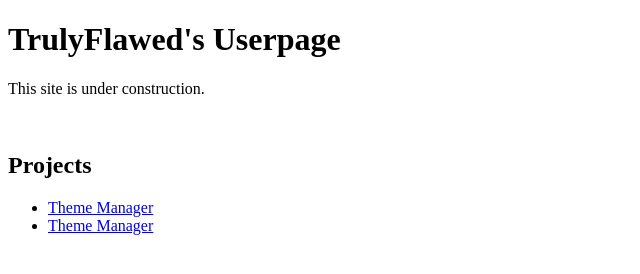
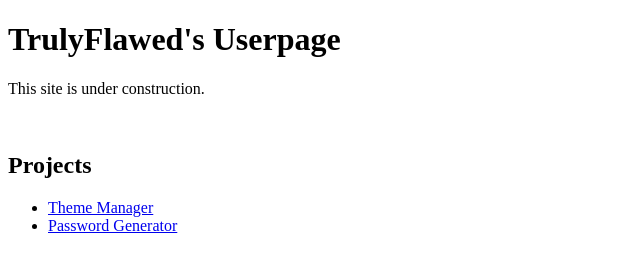
Before and after one commit to TrulyFlawed/TrulyFlawed, a plain HTML site: page index.html in a window 1280 px wide. Shown: the full height of the page, 0-640 px from the left. Drawn offline with Linux system fonts and the light colour scheme.

Commit message:
fix: incorrect list item text

```diff
--- a/index.html
+++ b/index.html
@@ -12,7 +12,7 @@
     <h2>Projects</h2>
     <ul>
       <li><a href="https://trulyflawed.github.io/Theme-Manager">Theme Manager</a></li>
-      <li><a href="https://trulyflawed.github.io/Password-Generator">Theme Manager</a></li>
+      <li><a href="https://trulyflawed.github.io/Password-Generator">Password Generator</a></li>
     </ul>
   </body>
 </html>
```
